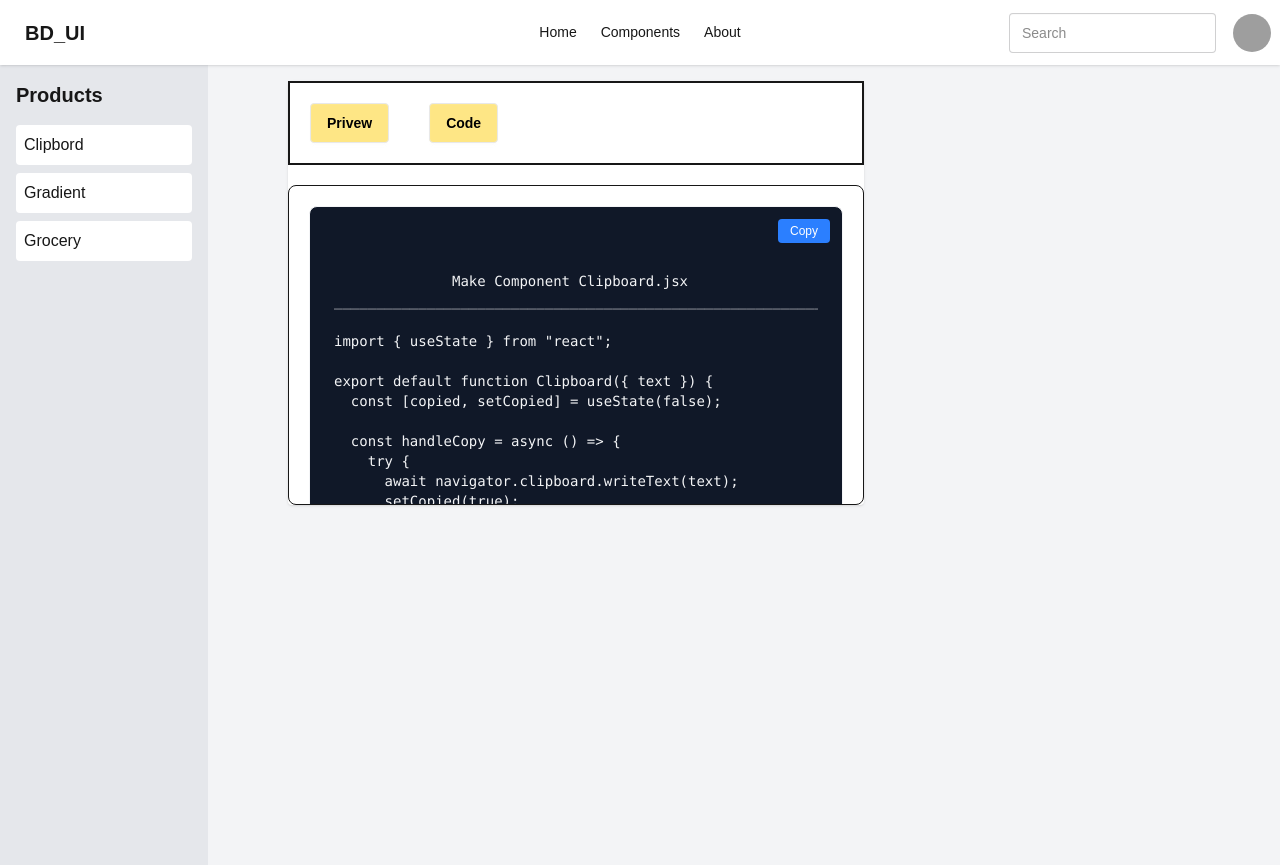
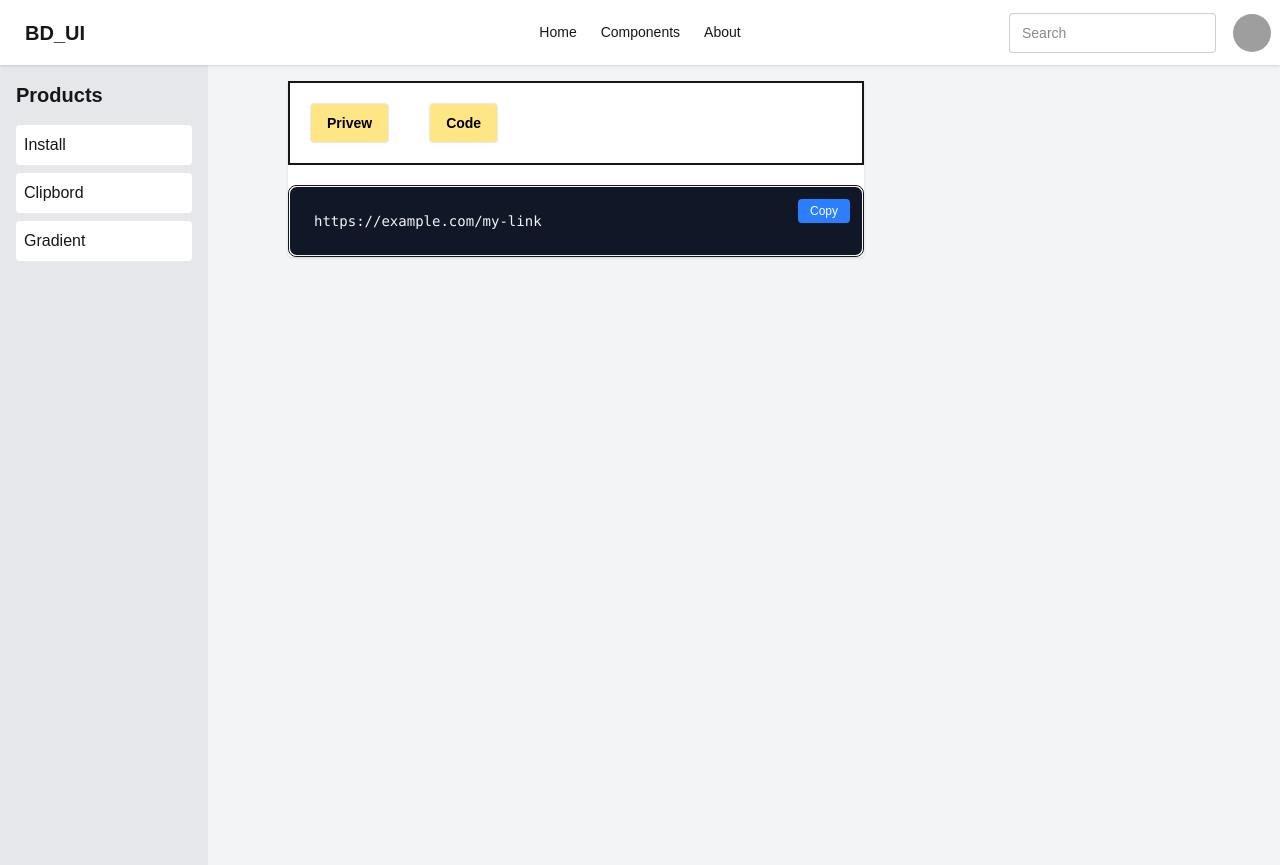
Before and after one commit to kawsar121/BD_ui_Components_By_Kawsar, a Next.js app: page /PublicComponets/clipbord in a window 1280 px wide. Built offline with nearby package versions, Linux system fonts and the light colour scheme; grey boxes are pictures that could not be loaded.

Commit message:
create install

```diff
--- a/src/app/(Pages)/PublicComponets/clipbord/clipCode/page.jsx
+++ b/src/app/(Pages)/PublicComponets/clipbord/clipCode/page.jsx
@@ -4,7 +4,7 @@ import { ClipboardValue } from '../value'
 
 function ClipCode() {
   return (
-    <div className='w-xl rounded-lg border mt-5 p-5 h-80 overflow-y-auto'>
+    <div className='w-xl rounded-lg border mt-2 p-5 h-80 overflow-y-auto'>
       <ClipboardFunconality text={ClipboardValue}></ClipboardFunconality>
     </div>
   )
--- a/src/app/(Pages)/PublicComponets/clipbord/page.jsx
+++ b/src/app/(Pages)/PublicComponets/clipbord/page.jsx
@@ -1,13 +1,14 @@
 import ClipboardFunconality from '@/app/Library/ClipboardFunconality'
 import React from 'react'
-import ClipCode from './clipCode/page'
+import ClipPrivew from './clipprivew/page'
+
 
 
 function Clipbord() {
   return (
     <div>
       <h1>
-         <ClipCode></ClipCode>
+         <ClipPrivew></ClipPrivew>
       </h1>
     </div>
   )
--- /dev/null
+++ b/src/app/(Pages)/PublicComponets/install/page.jsx
@@ -0,0 +1,11 @@
+import React from 'react'
+
+function page() {
+  return (
+    <div>
+      <h1>Istall Process</h1>
+    </div>
+  )
+}
+
+export default page
--- a/src/app/(Pages)/PublicComponets/layout.js
+++ b/src/app/(Pages)/PublicComponets/layout.js
@@ -10,6 +10,11 @@ export default function ComponentsList({ children }) {
 
         <ul className="space-y-2">
           <li>
+            <Link href="/PublicComponets/install" className="block p-2 bg-white rounded hover:bg-gray-300">
+              Install
+            </Link>
+          </li>
+          <li>
             <Link href="/PublicComponets/clipbord" className="block p-2 bg-white rounded hover:bg-gray-300">
               Clipbord
             </Link>
@@ -17,11 +22,6 @@ export default function ComponentsList({ children }) {
           <li>
             <Link href="/PublicComponets/gradient" className="block p-2 bg-white rounded hover:bg-gray-300">
               Gradient
-            </Link>
-          </li>
-          <li>
-            <Link href="/products/grocery" className="block p-2 bg-white rounded hover:bg-gray-300">
-              Grocery
             </Link>
           </li>
         </ul>
```
